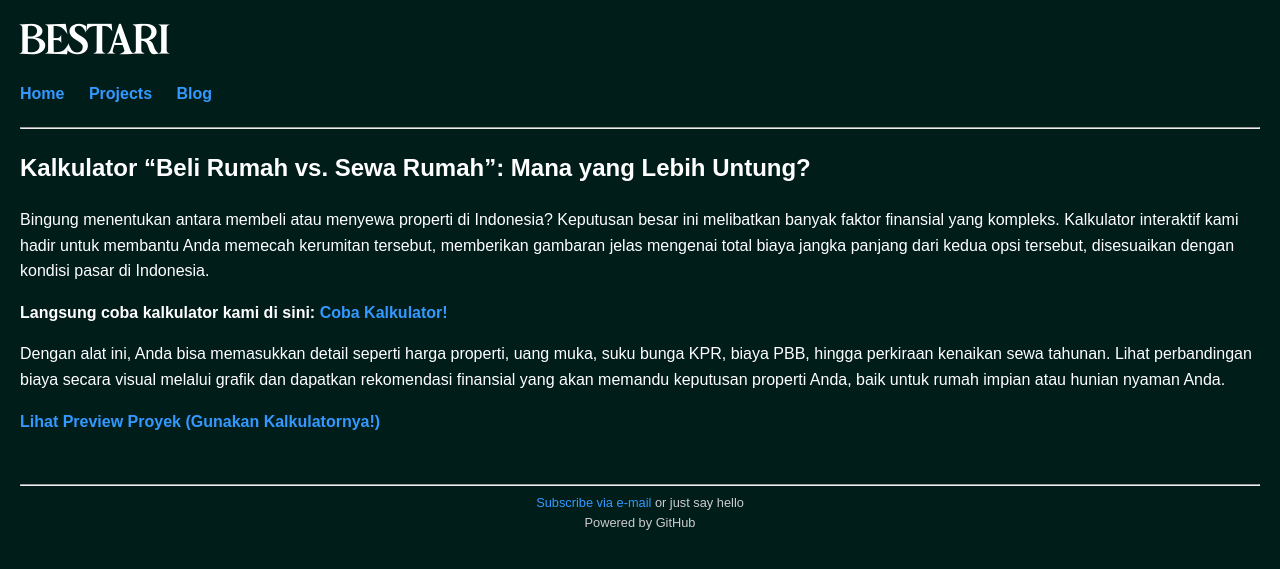
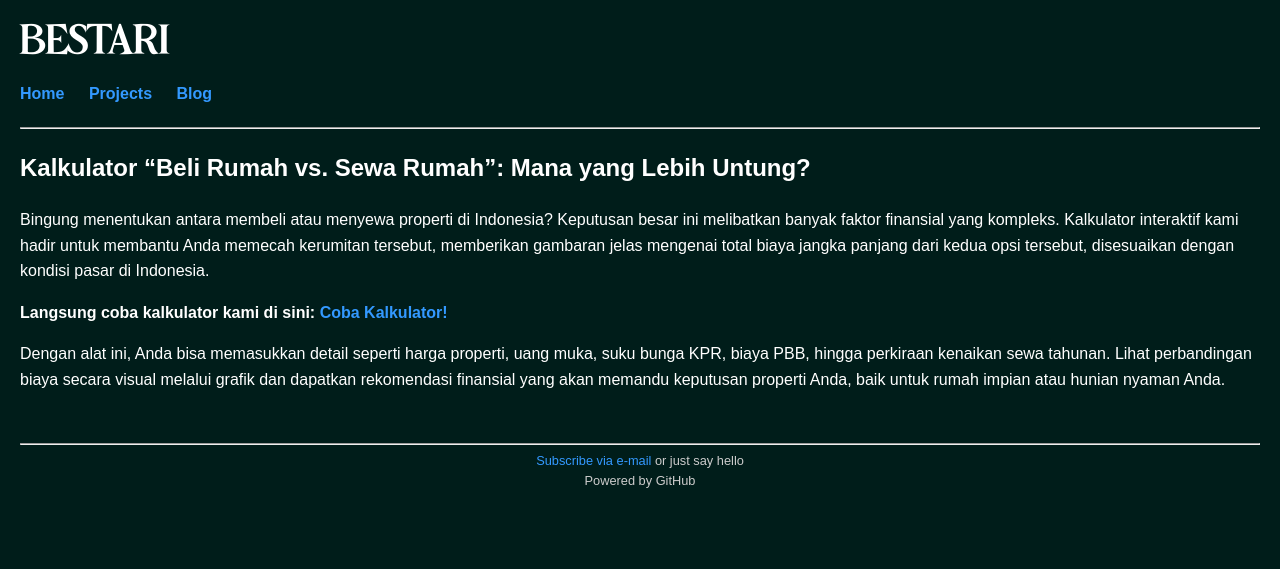
Before and after one commit to junesa38/BESTARI, a Jekyll site: the page built from _projects/2025-07-05-Kalkulator-Beli-Rumah-vs-Sewa-Rumah.md, in a window 1280 px wide. Shown: the top 569 px of the page. Built offline with Jekyll 4.4.1, drawn with Linux system fonts in a browser that asks for light colours.

Commit message:
Update 2025-07-05-Kalkulator-Beli-Rumah-vs-Sewa-Rumah.md

```diff
--- a/_projects/2025-07-05-Kalkulator-Beli-Rumah-vs-Sewa-Rumah.md
+++ b/_projects/2025-07-05-Kalkulator-Beli-Rumah-vs-Sewa-Rumah.md
@@ -25,9 +25,7 @@ Bingung menentukan antara membeli atau menyewa properti di Indonesia? Keputusan
 
 Dengan alat ini, Anda bisa memasukkan detail seperti harga properti, uang muka, suku bunga KPR, biaya PBB, hingga perkiraan kenaikan sewa tahunan. Lihat perbandingan biaya secara visual melalui grafik dan dapatkan rekomendasi finansial yang akan memandu keputusan properti Anda, baik untuk rumah impian atau hunian nyaman Anda.
 
-{% if page.preview_link %}
-[**Lihat Preview Proyek (Gunakan Kalkulatornya!)**]({{ page.preview_link }})
-{% endif %}
+
 
 {% if page.source_code_link %}
 [Lihat Kode Sumber di GitHub]({{ page.source_code_link }})
```
Also changed, not shown: other parts of _projects/2025-07-05-Kalkulator-Beli-Rumah-vs-Sewa-Rumah.md (+1 -1 lines).
